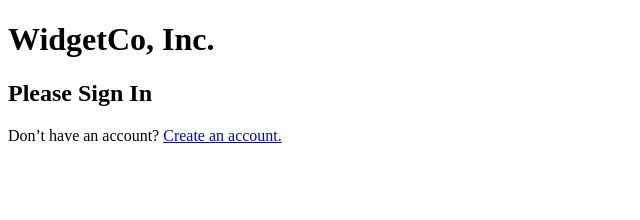
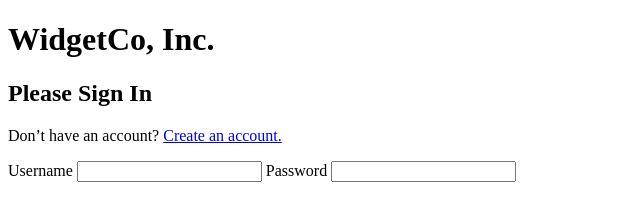
Before and after one commit to hci-2022/05-more-form-elements, a plain HTML site: page index.html in a window 1280 px wide. Shown: the whole page, without its empty margins (0-640 px from the left). Drawn offline with Linux system fonts and the light colour scheme.

Commit message:
Add form labels and inputs

```diff
--- a/index.html
+++ b/index.html
@@ -20,6 +20,12 @@
     <form aria-labelledby="label-sign-in"
       name="signin">
 
+      <label for="email">Username</label>
+      <input type="email" name="email" id="email" autocomplete="email" />
+
+      <label form="password">Password</label>
+      <input type="password" name="password" id="password" autocomplete="current-password" />
+
     </form>
   </main>
 
```
